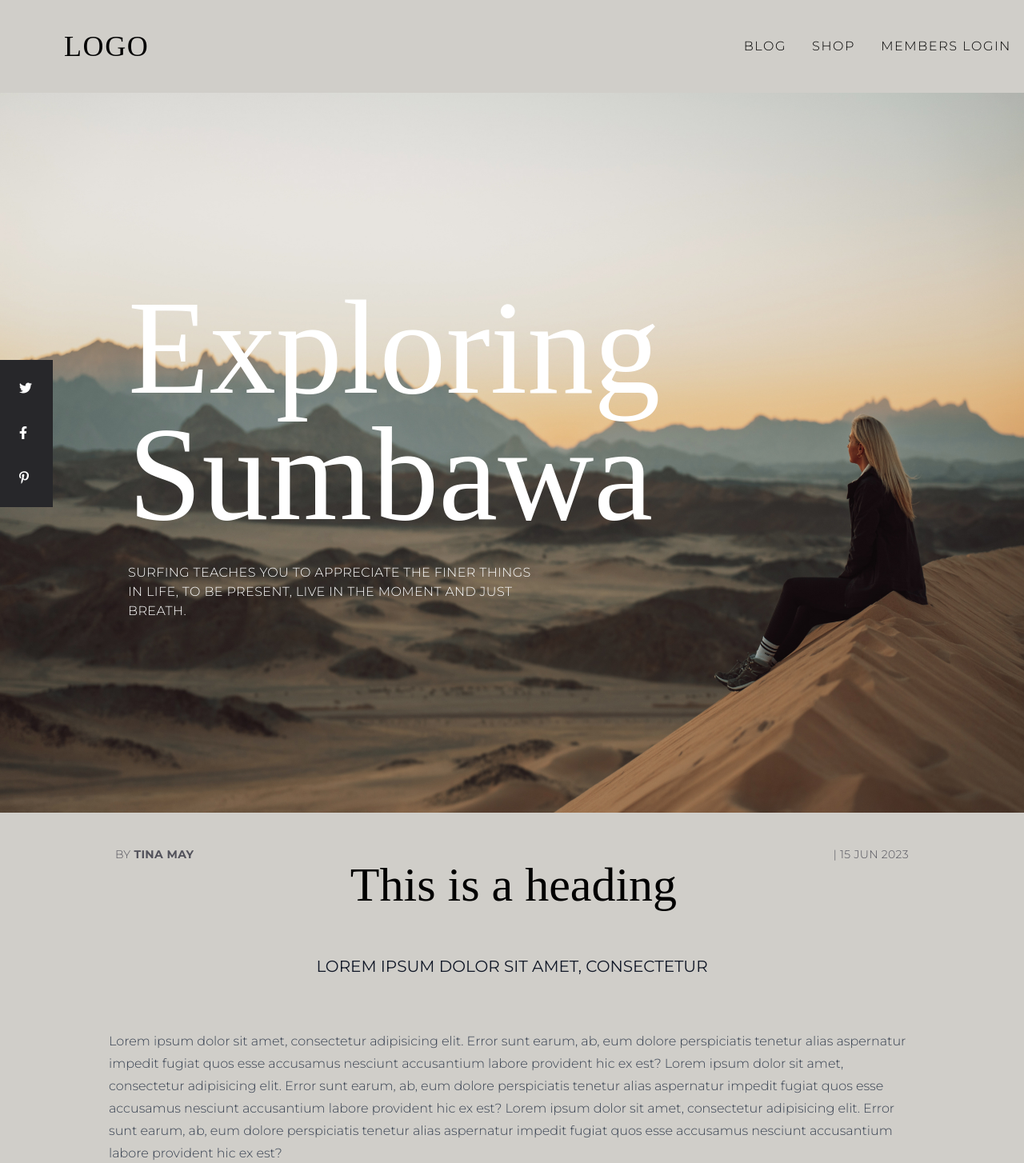
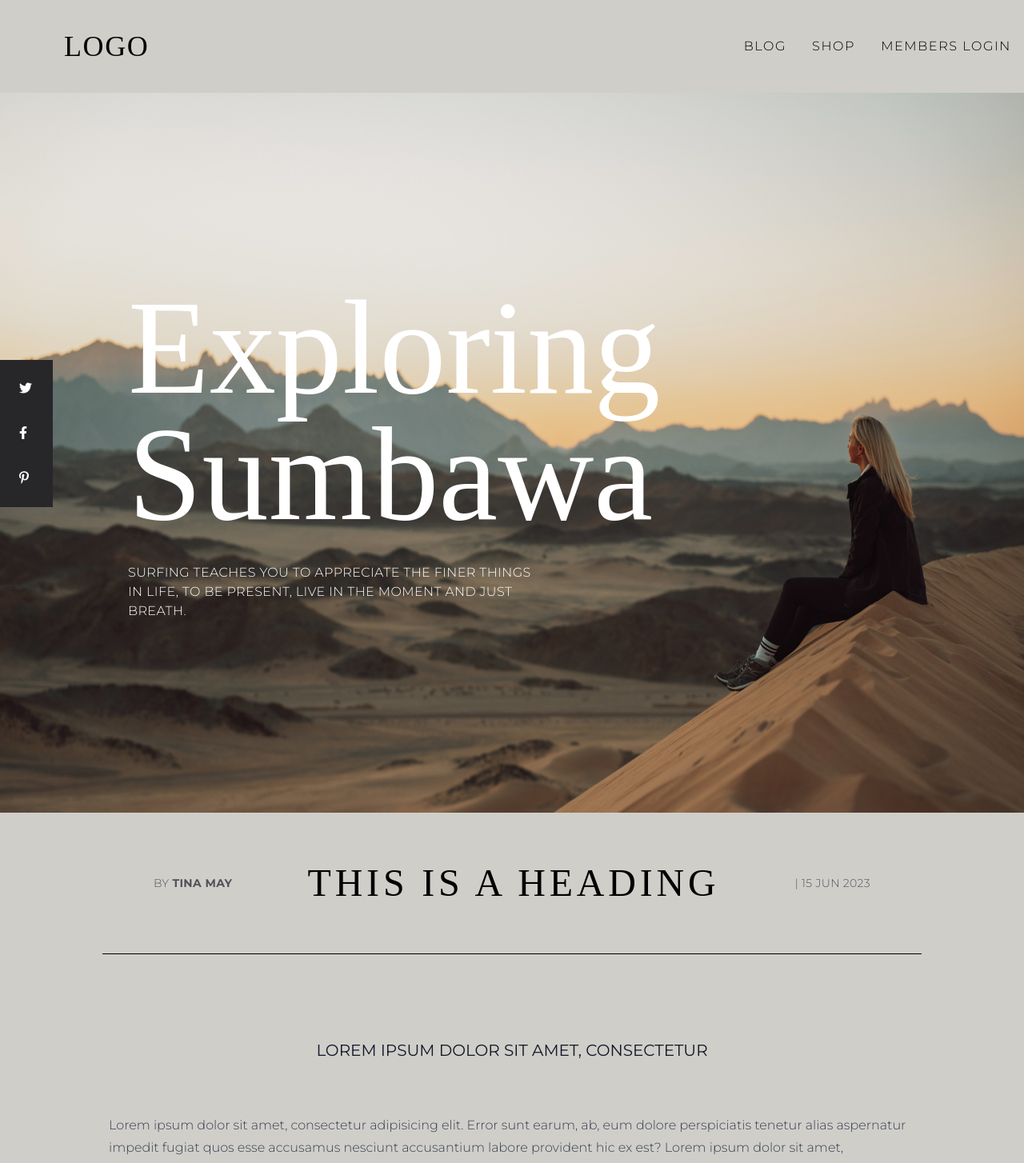
Before and after one commit to filipacfgomes/template-travel-magazine, a Jekyll site: the page built from _posts/2023-06-15-post-exploring-sumbawa.md, in a window 1280 px wide. Shown: the top 1454 px of the page at 80% size. Built offline with Jekyll 4.4.1, drawn with Linux system fonts in a browser that asks for light colours; some web fonts are replaced.

Commit message:
heading blog post

```diff
--- a/_layouts/post.html
+++ b/_layouts/post.html
@@ -8,18 +8,18 @@ layout: default
 
 <!--------- Post ------------->
 
-<section class="p-5">
+<section class="">
 
 
-        <div class="flex justify-between intro pt-6 p-4 text-center margin-b-2 max-w-screen-lg mx-auto">
+        <div class="flex justify-between items-center p-5p text-center margin-b-2 max-w-screen-lg mx-auto border-b border-black mb-24">
 
             <div>
-                <p class="text-sm uppercase tracking-wide text-zinc-600"> by <span class="font-bold"> {{ page.author }}  </span> </p>
+                <p class="text-sm uppercase tracking-wide text-zinc-600 m-0"> by <span class="font-bold"> {{ page.author }}  </span> </p>
             </div>
 
-            <h2 class="text-6xl font-serif mt-4 mb-8"> {{ page.intro_heading }} </h2>
+            <h2 class="text-5xl tracking-widest font-serif m-0 uppercase"> {{ page.intro_heading }} </h2>
 
-            <p class="text-sm uppercase tracking-wide text-zinc-600"> </span>| {{ page.date | date_to_string }} </p>
+            <p class="text-sm uppercase tracking-wide text-zinc-600 m-0"> </span>| {{ page.date | date_to_string }} </p>
 
         </div>
 
--- a/assets/css/output-style.css
+++ b/assets/css/output-style.css
@@ -870,6 +870,9 @@ video {
 .m-10 {
   margin: 2.5rem;
 }
+.m-0 {
+  margin: 0px;
+}
 .mx-auto {
   margin-left: auto;
   margin-right: auto;
@@ -957,6 +960,9 @@ video {
 }
 .mb-20 {
   margin-bottom: 5rem;
+}
+.mb-5 {
+  margin-bottom: 1.25rem;
 }
 .line-clamp-2 {
   overflow: hidden;
```
